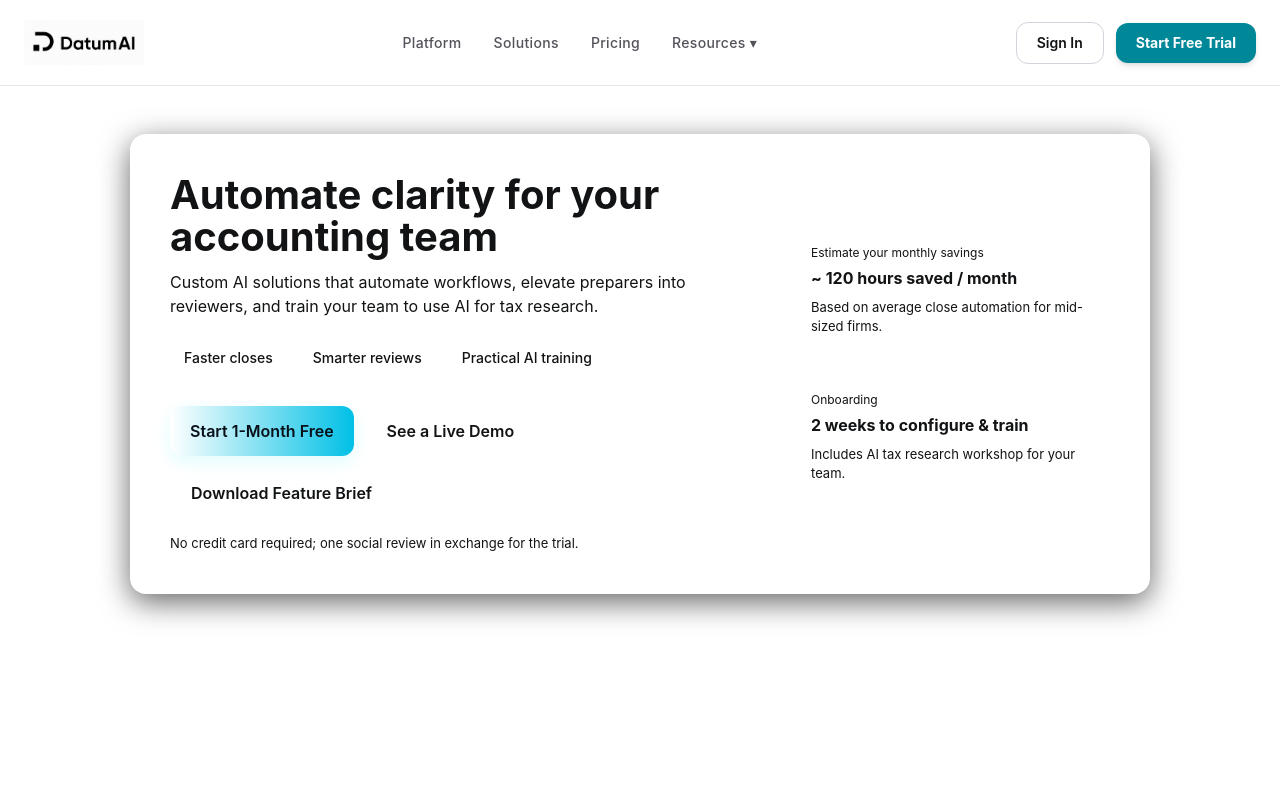
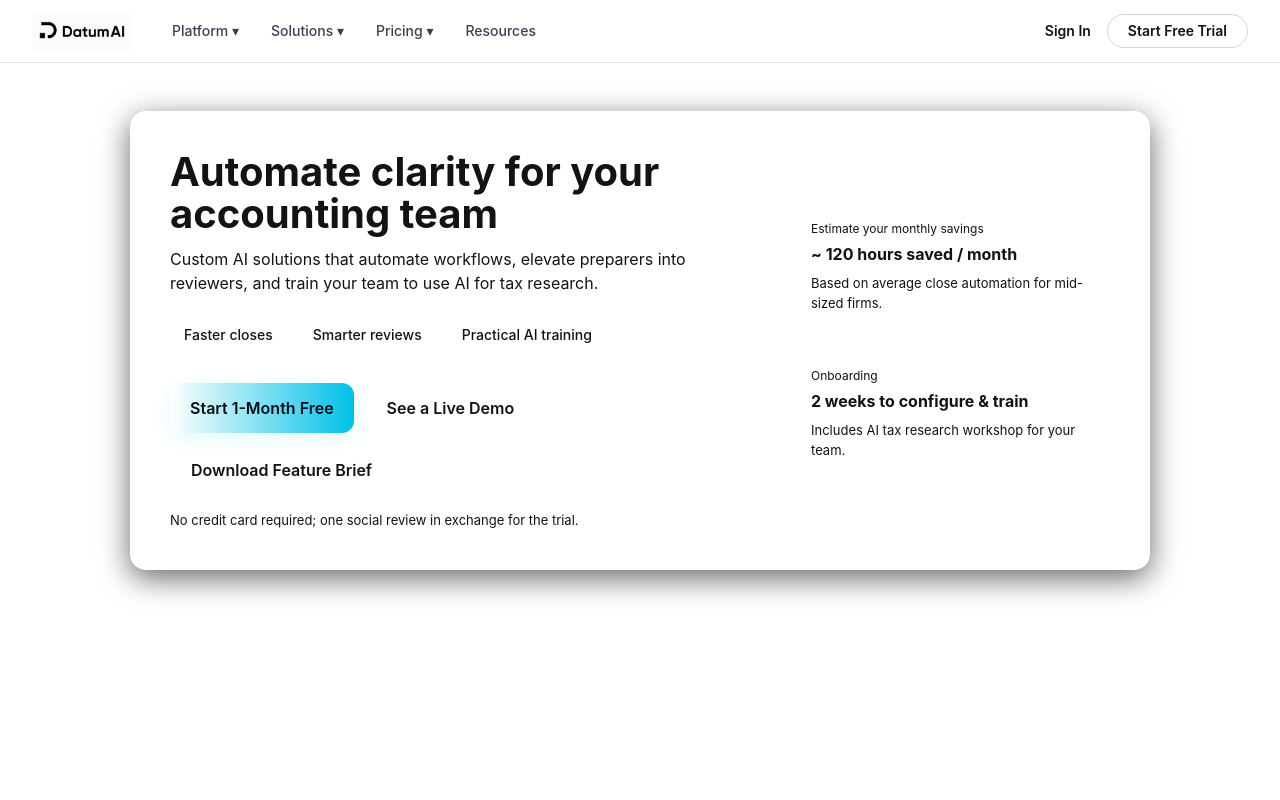
Before and after one commit to kietpham0810/Fintech-Hub-Global, a React (Vite) app: page / in a window 1280 px wide. Shown: the top 800 px of the page. Built offline with nearby package versions, Linux system fonts and the light colour scheme.

Commit message:
update navbar2

```diff
--- a/src/components/Navbar.jsx
+++ b/src/components/Navbar.jsx
@@ -1,38 +1,34 @@
 import React from 'react';
-import logo from '../assets/logo.png'; // Đảm bảo cậu đã đưa logo vào thư mục assets
+import logo from '../assets/logo.png';
 
 const Navbar = () => {
   return (
-    // Sử dụng nền trắng (var(--color-datum-dark)) và chữ tối (var(--color-datum-white))
-    <nav className="bg-[var(--color-datum-dark)] text-[var(--color-datum-white)] px-6 py-5 flex items-center justify-between sticky top-0 z-50 border-b border-gray-200">
+    <nav className="bg-white border-b border-gray-200 px-8 py-3 flex items-center sticky top-0 z-50">
 
       {/* Logo Section */}
-      <div className="flex items-center">
-        <a href="/" className="flex items-center cursor-pointer">
-          <img
-            src={logo}
-            alt="DatumAI Logo"
-            className="w-[120px] h-auto object-contain"
-          />
+      <div className="mr-10">
+        <a href="/">
+          <img src={logo} alt="DatumAI Logo" className="w-[100px] h-auto" />
         </a>
       </div>
 
-      {/* Menu chuẩn SaaS - Đã cập nhật màu chữ theo Light Theme */}
-      <div className="hidden lg:flex items-center gap-8 text-sm font-medium tracking-wide">
-        <a href="#" className="text-[var(--color-datum-text-gray)] hover:text-[var(--color-datum-cyan)] transition-colors">Platform</a>
-        <a href="#" className="text-[var(--color-datum-text-gray)] hover:text-[var(--color-datum-cyan)] transition-colors">Solutions</a>
-        <a href="#" className="text-[var(--color-datum-text-gray)] hover:text-[var(--color-datum-cyan)] transition-colors">Pricing</a>
-        <a href="#" className="text-[var(--color-datum-text-gray)] hover:text-[var(--color-datum-cyan)] transition-colors">Resources ▾</a>
+      {/* Menu Navigation - Giống Upwork với các dấu mũi tên */}
+      <div className="flex items-center gap-8 text-sm font-medium text-gray-700">
+        <a href="#" className="flex items-center gap-1 hover:text-black">Platform ▾</a>
+        <a href="#" className="flex items-center gap-1 hover:text-black">Solutions ▾</a>
+        <a href="#" className="flex items-center gap-1 hover:text-black">Pricing ▾</a>
+        <a href="#" className="hover:text-black">Resources</a>
       </div>
 
-      {/* Cụm nút CTA */}
-      <div className="hidden lg:flex items-center gap-3">
-         <button className="bg-transparent border border-gray-300 text-[var(--color-datum-white)] px-5 py-2.5 rounded-xl font-semibold text-sm hover:bg-gray-100 transition-colors">
-           Sign In
-         </button>
-         <button className="bg-[var(--color-datum-cyan)] text-white px-5 py-2.5 rounded-xl font-bold text-sm shadow-md hover:opacity-90 transition-opacity">
-           Start Free Trial
-         </button>
+      {/* Spacer để đẩy các phần tử về phía bên phải giống Upwork */}
+      <div className="flex-grow"></div>
+
+      {/* Action Section */}
+      <div className="flex items-center gap-4">
+        <a href="#" className="text-sm font-semibold hover:text-gray-600">Sign In</a>
+        <button className="border border-gray-300 px-5 py-1.5 rounded-full text-sm font-semibold hover:bg-gray-50 transition-colors">
+          Start Free Trial
+        </button>
       </div>
     </nav>
   );
```
